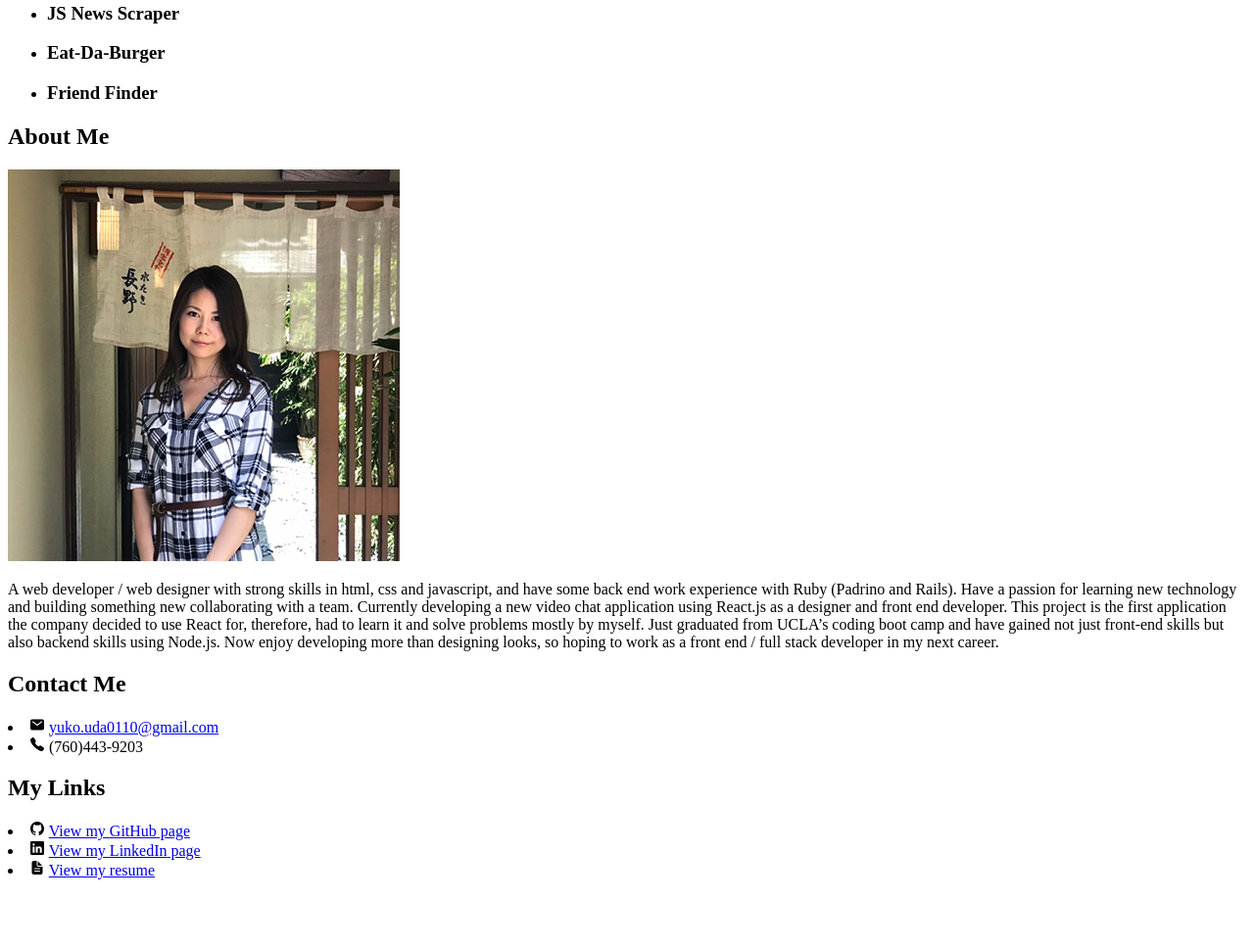
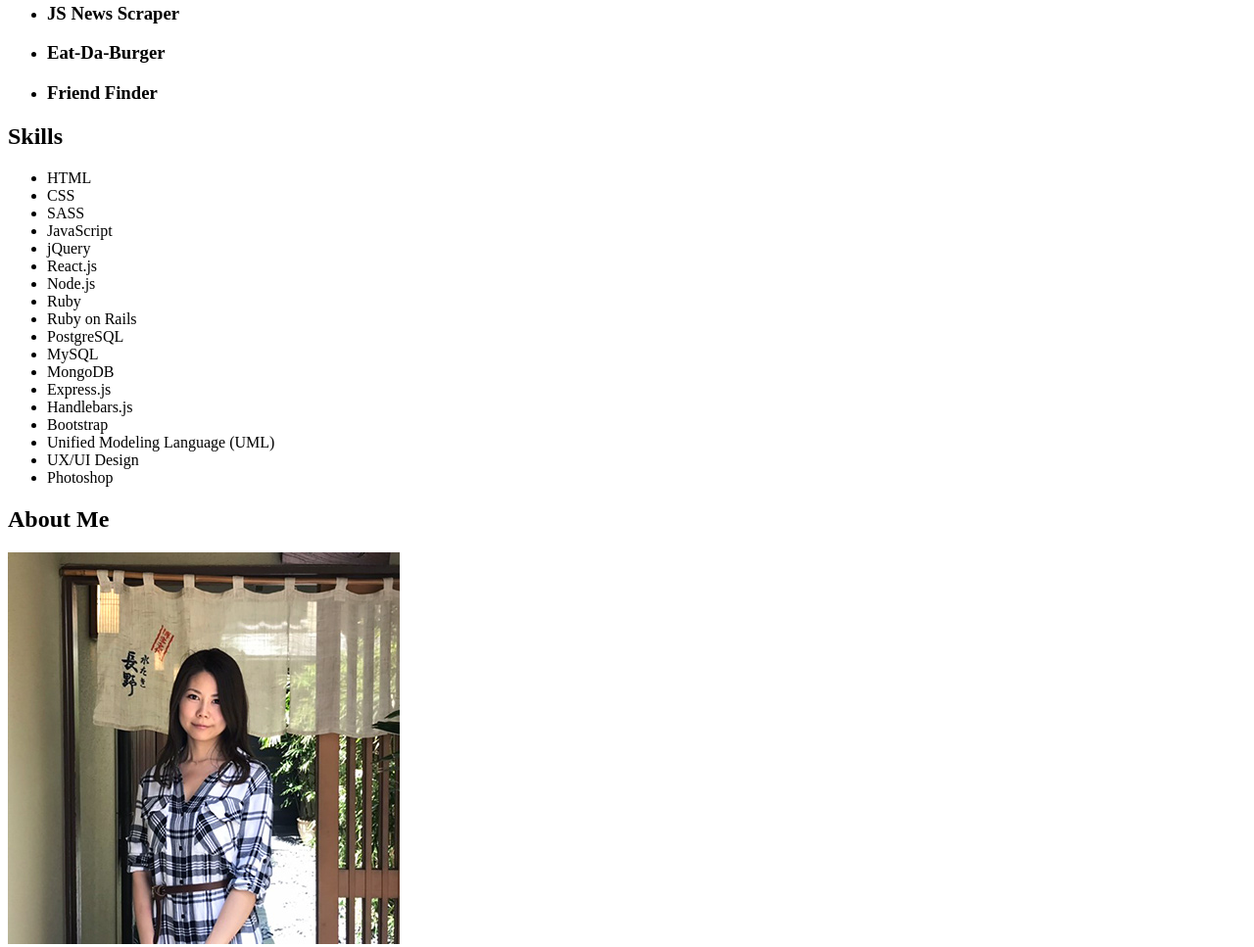
Before and after one commit to yuda0110/portfolio, a website built with webpack: page index.html in a window 1280 px wide. Shown: the part 496-1463 px from the top of the page at 98% size. Before the commit the page ends 1402 px from the top, so only its background shows below. Built offline with nearby package versions, Linux system fonts and the light colour scheme.

Commit message:
Add Skills' section

```diff
--- a/index.html
+++ b/index.html
@@ -22,7 +22,7 @@
     <div class="container">
         <section id="intro">
             <h1>Yuko Uda</h1>
-            <p>I'm an Full Stack Developer specialize in Front End, and UX/UI Designer</p>
+            <p>I'm a Full Stack Developer specializing in Front End, and UX/UI Designer</p>
             <ul class="my-links">
                 <li>
                     <ion-icon name="logo-github"></ion-icon>
@@ -53,6 +53,30 @@
             </ul>
         </section>
 
+        <section id="skills">
+            <h2>Skills</h2>
+            <ul>
+                <li>HTML</li>
+                <li>CSS</li>
+                <li>SASS</li>
+                <li>JavaScript</li>
+                <li>jQuery</li>
+                <li>React.js</li>
+                <li>Node.js</li>
+                <li>Ruby</li>
+                <li>Ruby on Rails</li>
+                <li>PostgreSQL</li>
+                <li>MySQL</li>
+                <li>MongoDB</li>
+                <li>Express.js</li>
+                <li>Handlebars.js</li>
+                <li>Bootstrap</li>
+                <li>Unified Modeling Language (UML)</li>
+                <li>UX/UI Design</li>
+                <li>Photoshop</li>
+            </ul>
+        </section>
+
         <section id="about">
             <div>
                 <h2>About Me</h2>
@@ -65,19 +89,6 @@
                     Just graduated from UCLA’s coding boot camp and have gained not just front-end skills but also backend skills using Node.js.
                     Now enjoy developing more than designing looks, so hoping to work as a front end / full stack developer in my next career.
                 </p>
-            </div>
-            <div>
-                <h2>Contact Me</h2>
-                <li>
-                    <ion-icon name="mail"></ion-icon>
-                    <a href="mailto:yuko.uda0110@gmail.com" target="_blank" rel="noopener">
-                        yuko.uda0110@gmail.com
-                    </a>
-                </li>
-                <li>
-                    <ion-icon name="call"></ion-icon>
-                    (760)443-9203
-                </li>
             </div>
             <div>
                 <h2>My Links</h2>
@@ -100,6 +111,20 @@
                     </a>
                 </li>
             </div>
+            <div>
+                <h2>Contact Me</h2>
+                <li>
+                    <ion-icon name="mail"></ion-icon>
+                    <a href="mailto:yuko.uda0110@gmail.com" target="_blank" rel="noopener">
+                        yuko.uda0110@gmail.com
+                    </a>
+                </li>
+                <li>
+                    <ion-icon name="call"></ion-icon>
+                    (760)443-9203
+                </li>
+            </div>
+
         </section>
     </div>
 
```
